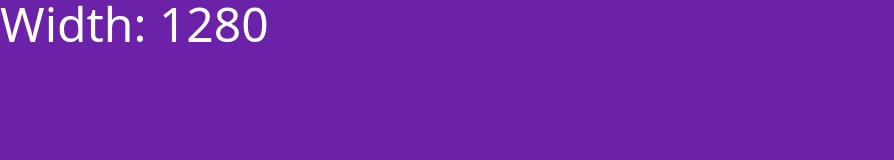
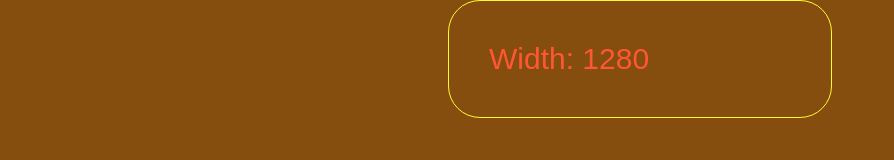
Before and after one commit to andrianarivo/tailwind-course, a plain HTML site: page 17-customization/index.html in a window 1280 px wide. Shown: the whole page, without its empty margins (0-894 px from the left). Drawn offline with nearby package versions, Linux system fonts and the light colour scheme.

Commit message:
config + dark mode

```diff
--- a/17-customization/index.html
+++ b/17-customization/index.html
@@ -5,14 +5,45 @@
     <meta http-equiv="X-UA-Compatible" content="IE=edge" />
     <meta name="viewport" content="width=device-width, initial-scale=1.0" />
     <script src="https://cdn.tailwindcss.com"></script>
+    <script>
+      tailwind.config = {
+        theme: {
+          screens: {
+            sm: '550px',
+            md: '800px',
+            lg: '1200px',
+            xl: '1440px',
+          },
+          fontFamily:  {
+            sans: ['Graphik', 'sans-serif'],
+            serif: ['Merriweather', 'serif']
+          },
+          extend: {
+            colors: {
+              primary: '#ff5733',
+              secondary: '#fffc33',
+            },
+            spacing: {
+              6: '2.5rem',
+              128: '32rem',
+            },
+            borderRadius: {
+              '4xl': '2rem',
+            },
+          }
+        }
+      }
+    </script>
     <title>Customization</title>
   </head>
   <body
-    class="bg-black sm:bg-green-800 md:bg-primary lg:bg-yellow-800 xl:bg-purple-800 2xl:bg-orange-800"
+    class="bg-black sm:bg-green-800 md:bg-blue-800 lg:bg-yellow-800 xl:bg-purple-800 2xl:bg-orange-800"
   >
-    <h1 class="text-white text-xl md:text-3xl xl:text-5xl">
-      Tailwind is awesome
-    </h1>
+    <div class="max-w-sm mx-auto rounded-4xl border-secondary border p-6 mb-128">
+      <h1 class="text-primary text-xl md:text-3xl xl:text-5xl">
+        Tailwind is awesome
+      </h1>
+    </div>
 
     <script>
       function showBrowserWidth() {
```
Also changed, not shown: 18-dark-mode/index.html (+35 -1 lines).
